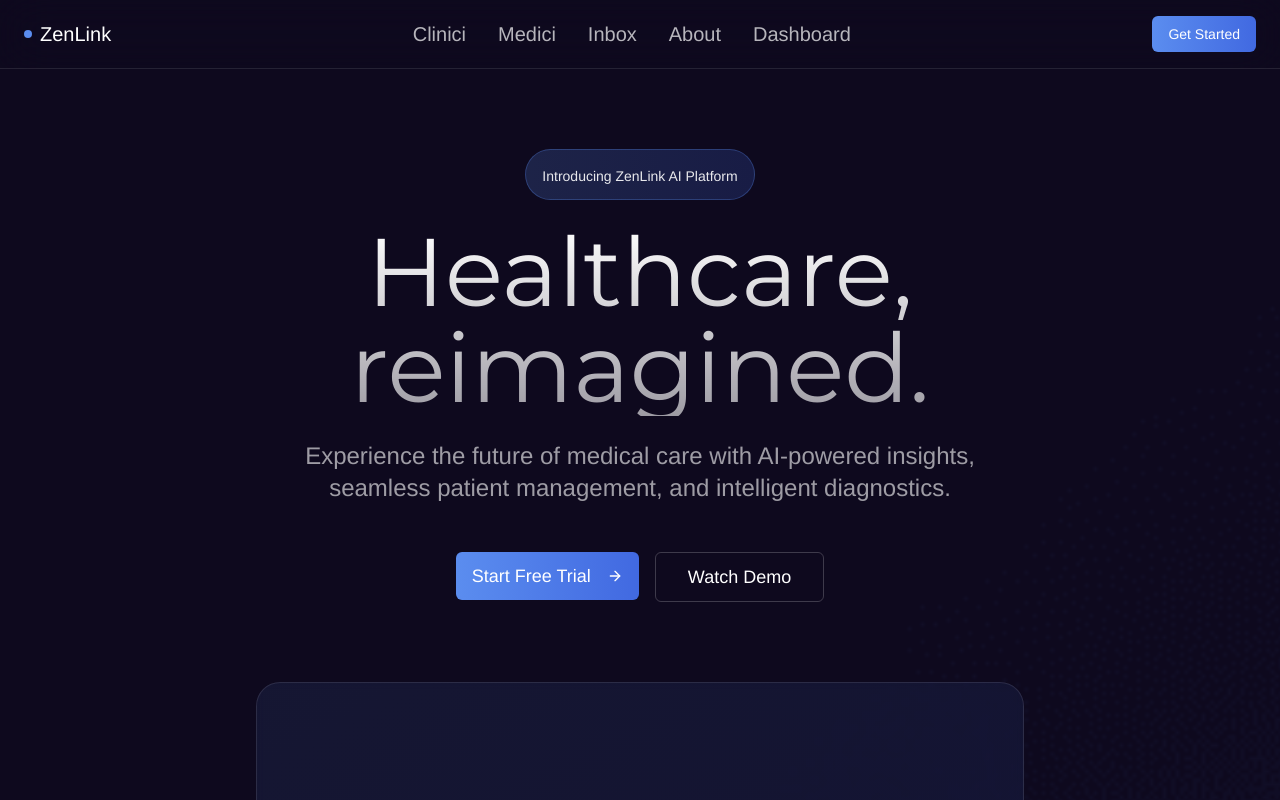
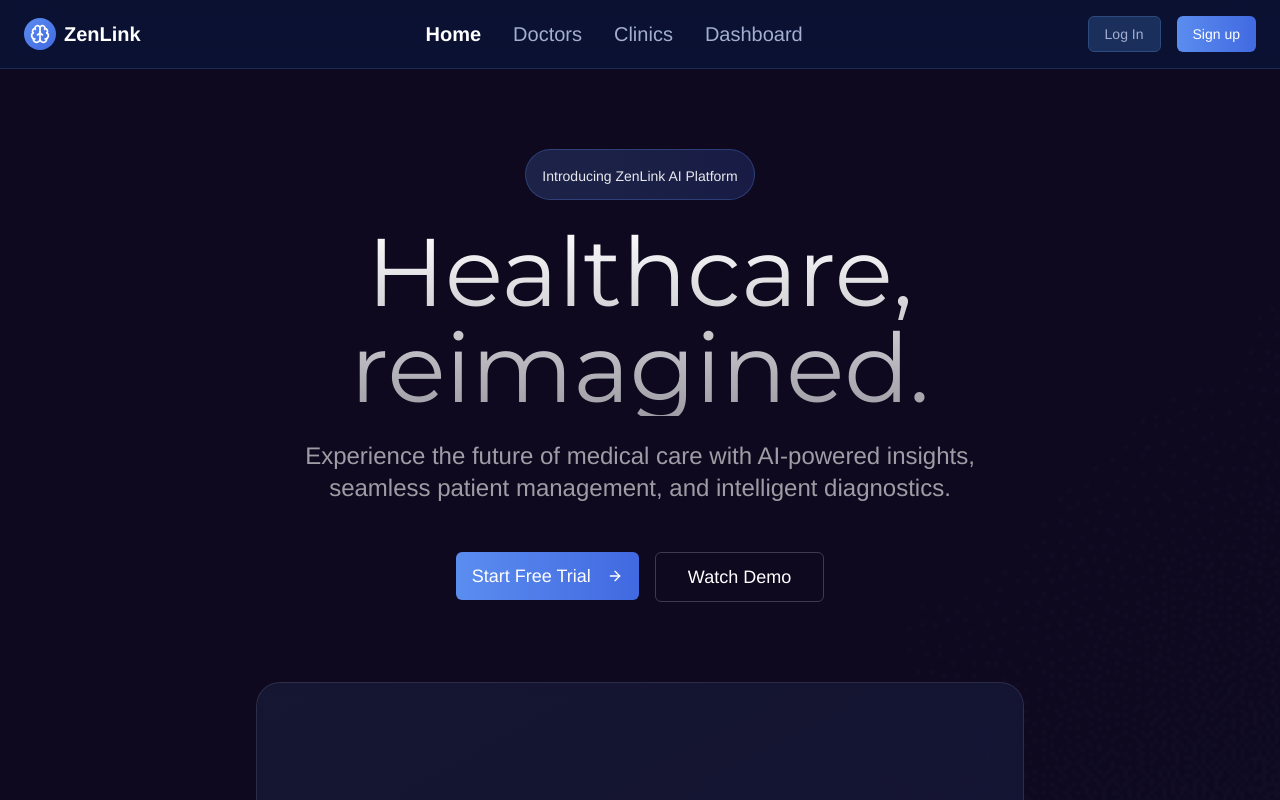
Before and after one commit to Petru0306/zenlink_global, a React (Vite) app in the folder frontend/: page / in a window 1280 px wide. Shown: the top 800 px of the page. Built offline with nearby package versions, Linux system fonts and the light colour scheme; a small style sheet from the web is missing.

Commit message:
First Navbar

```diff
--- a/frontend/src/App.tsx
+++ b/frontend/src/App.tsx
@@ -3,6 +3,7 @@ import { Routes, Route } from 'react-router-dom'
 import { ThemeProvider } from '@mui/material/styles'
 // @ts-ignore - JS file
 import CssBaseline from '@mui/material/CssBaseline'
+import Navbar from './components/Navbar'
 import DoctorsPage from './pages/DoctorsPage'
 import ClinicsPage from './pages/ClinicsPage'
 // @ts-ignore - JS file
@@ -16,6 +17,7 @@ function App() {
   return (
     <ThemeProvider theme={theme}>
       <CssBaseline />
+      <Navbar />
       <Routes>
         <Route path="/" element={<HomePage />} />
         <Route path="/dashboard" element={<Dashboard />} />
--- /dev/null
+++ b/frontend/src/components/Navbar/index.tsx
@@ -0,0 +1,86 @@
+import { Link, useLocation } from 'react-router-dom';
+import { Button } from '../ui/button';
+import { Brain } from 'lucide-react';
+
+export default function Navbar() {
+  const location = useLocation();
+
+  const navLinks = [
+    { name: 'Home', path: '/' },
+    { name: 'Doctors', path: '/doctori' },
+    { name: 'Clinics', path: '/clinici' },
+    { name: 'Dashboard', path: '/dashboard' },
+  ];
+
+  const isActive = (path: string) => {
+    if (path === '/') {
+      return location.pathname === '/';
+    }
+    return location.pathname.startsWith(path);
+  };
+
+  return (
+    <nav className="sticky top-0 z-50 backdrop-blur-xl bg-[#0b1437]/80 border-b border-[#2d4a7c]/50">
+      <div className="max-w-7xl mx-auto px-6 py-4 flex items-center justify-between">
+        {/* Logo and Site Name */}
+        <Link to="/" className="flex items-center gap-2 hover:opacity-80 transition-opacity">
+          <div className="w-8 h-8 rounded-full bg-gradient-to-br from-[#5B8DEF] to-[#4169E1] flex items-center justify-center">
+            <Brain className="w-5 h-5 text-white" />
+          </div>
+          <span className="text-xl font-semibold text-white">ZenLink</span>
+        </Link>
+
+        {/* Navigation Links */}
+        <div className="hidden md:flex items-center gap-8">
+          {navLinks.map((link) => (
+            <Link
+              key={link.path}
+              to={link.path}
+              className={`transition-colors duration-200 ${
+                isActive(link.path)
+                  ? 'text-white font-semibold'
+                  : 'text-[#a3aed0] hover:text-white'
+              }`}
+            >
+              {link.name}
+            </Link>
+          ))}
+        </div>
+
+        {/* Auth Buttons */}
+        <div className="flex items-center gap-4">
+          <Button
+            variant="outline"
+            className="bg-[#1a2f5c] border-[#2d4a7c] text-[#a3aed0] hover:text-white hover:border-blue-500 transition-all hidden sm:flex"
+          >
+            Log In
+          </Button>
+          <Button
+            className="bg-gradient-to-r from-[#5B8DEF] to-[#4169E1] hover:from-[#5B8DEF]/90 hover:to-[#4169E1]/90 text-white"
+          >
+            Sign up
+          </Button>
+        </div>
+      </div>
+
+      {/* Mobile Navigation */}
+      <div className="md:hidden border-t border-[#2d4a7c]/50 bg-[#0b1437]/95">
+        <div className="px-6 py-3 flex flex-wrap gap-4">
+          {navLinks.map((link) => (
+            <Link
+              key={link.path}
+              to={link.path}
+              className={`text-sm transition-colors duration-200 ${
+                isActive(link.path)
+                  ? 'text-white font-semibold'
+                  : 'text-[#a3aed0] hover:text-white'
+              }`}
+            >
+              {link.name}
+            </Link>
+          ))}
+        </div>
+      </div>
+    </nav>
+  );
+}
--- a/frontend/src/layouts/homepage/HomePage.jsx
+++ b/frontend/src/layouts/homepage/HomePage.jsx
@@ -10,25 +10,6 @@ export function HomePage() {
       <div className="fixed bottom-0 left-0 w-[600px] h-[600px] bg-gradient-radial from-[#4169E1]/20 via-[#4169E1]/5 to-transparent rounded-full blur-3xl pointer-events-none"></div>
       <div className="fixed top-1/2 left-1/2 -translate-x-1/2 -translate-y-1/2 w-[700px] h-[700px] bg-gradient-radial from-[#5B8DEF]/10 via-transparent to-transparent rounded-full blur-3xl pointer-events-none"></div>
 
-      {/* Navigation */}
-      <nav className="sticky top-0 z-50 backdrop-blur-xl bg-background/60 border-b border-white/10">
-        <div className="max-w-7xl mx-auto px-6 py-4 flex items-center justify-between">
-          <div className="flex items-center gap-2">
-            <div className="w-2 h-2 rounded-full bg-[#5B8DEF]"></div>
-            <span className="text-xl text-white">ZenLink</span>
-          </div>
-          <div className="hidden md:flex items-center gap-8">
-            <a href="#" className="text-white/70 hover:text-white transition-colors">Clinici</a>
-            <a href="#" className="text-white/70 hover:text-white transition-colors">Medici</a>
-            <a href="#" className="text-white/70 hover:text-white transition-colors">Inbox</a>
-            <a href="#" className="text-white/70 hover:text-white transition-colors">About</a>
-            <a href="/dashboard" className="text-white/70 hover:text-white transition-colors">Dashboard</a>
-          </div>
-          <Button className="bg-gradient-to-r from-[#5B8DEF] to-[#4169E1] hover:from-[#5B8DEF]/90 hover:to-[#4169E1]/90 text-white">
-            Get Started
-          </Button>
-        </div>
-      </nav>
 
       {/* Hero Section */}
       <section className="relative min-h-screen flex items-center justify-center px-6 py-20">
```
